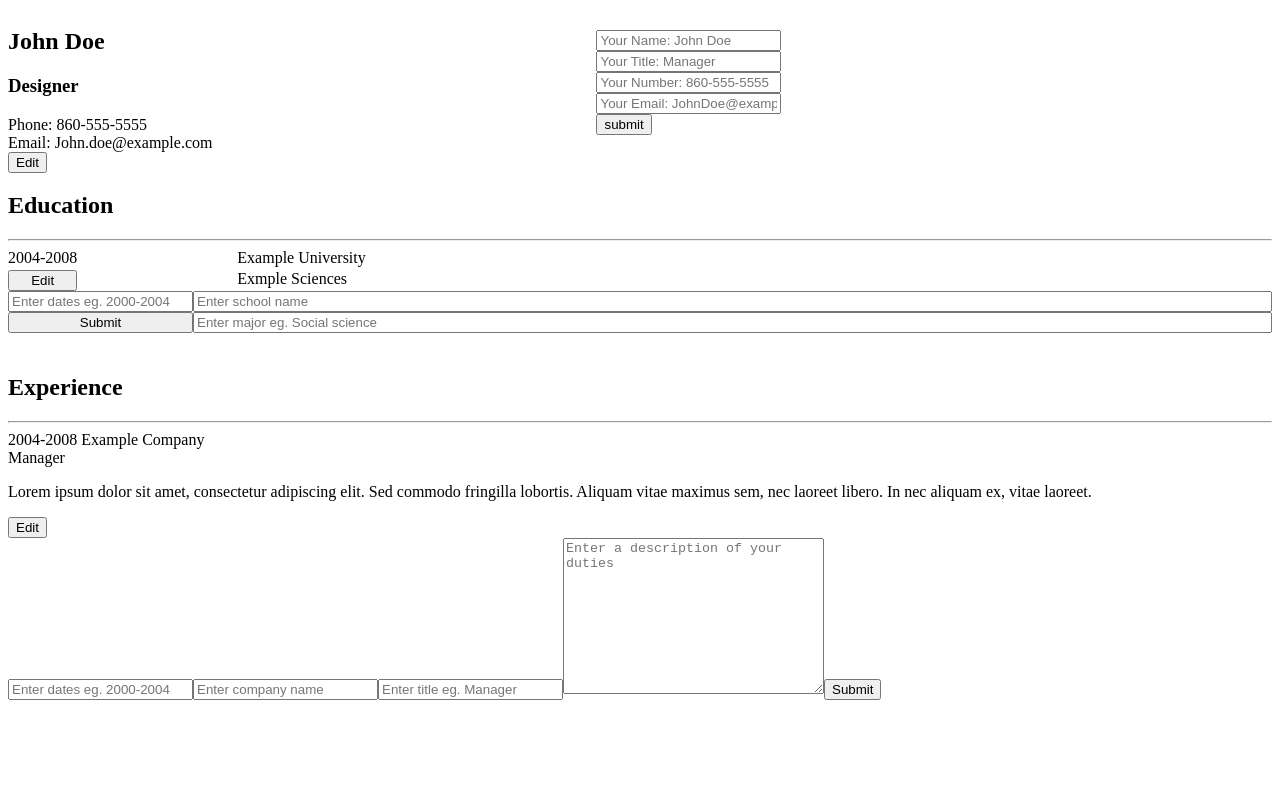
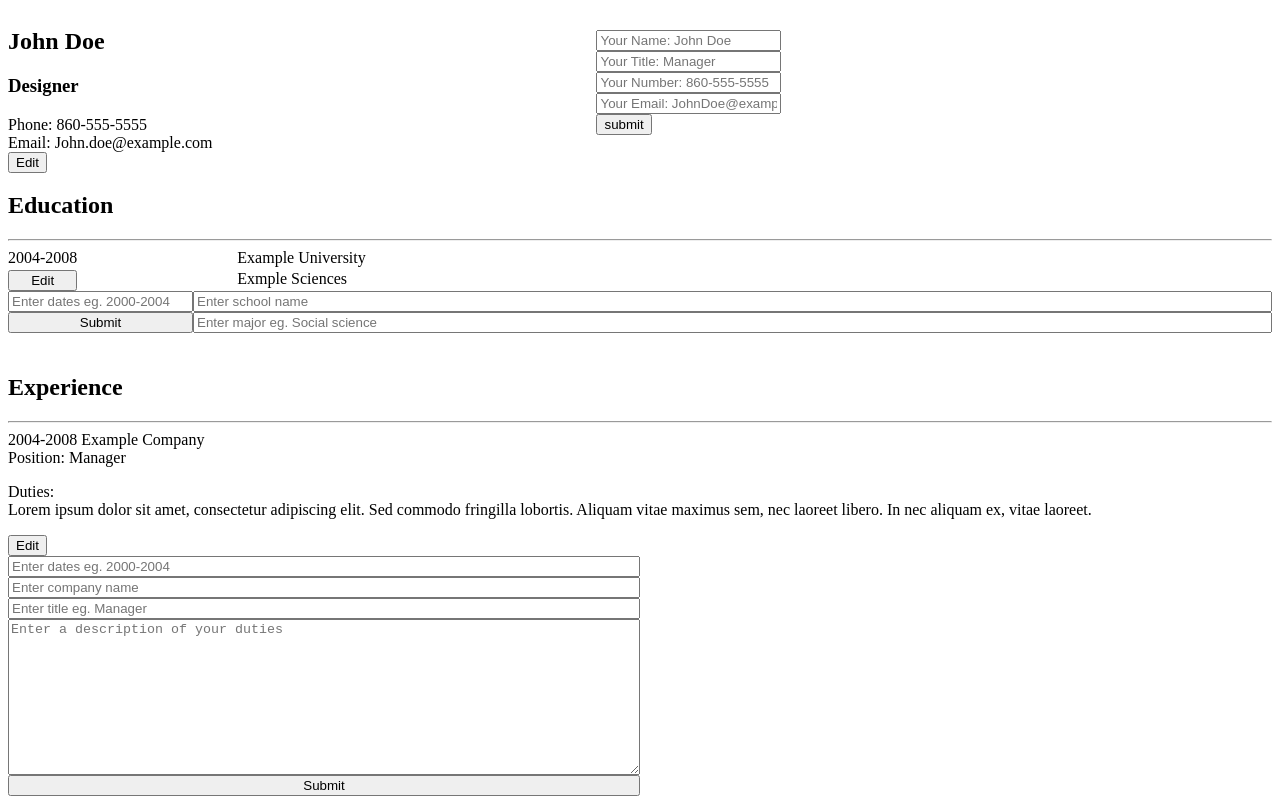
Before and after one commit to kmakai/Odin-cv-project, a React (Create React App) app: page / in a window 1280 px wide. Built offline with nearby package versions, Linux system fonts and the light colour scheme.

Commit message:
2 files modified, 1 added

```diff
--- a/src/App.js
+++ b/src/App.js
@@ -30,7 +30,7 @@ class App extends Component {
             dates: '2004-2008',
             companyName: 'Example Company',
             title: 'Manager',
-            desc: "Lorem ipsum dolor sit amet, consectetur adipiscing elit. Sed commodo fringilla lobortis. Aliquam vitae maximus sem, nec laoreet libero. In nec aliquam ex, vitae laoreet.",
+            desc: 'Lorem ipsum dolor sit amet, consectetur adipiscing elit. Sed commodo fringilla lobortis. Aliquam vitae maximus sem, nec laoreet libero. In nec aliquam ex, vitae laoreet.',
           },
         ],
       },
@@ -41,6 +41,8 @@ class App extends Component {
 
     this.handleEduSubmit = this.handleEduSubmit.bind(this);
     this.handleEduEdit = this.handleEduEdit.bind(this);
+
+    this.handleExpSubmit = this.handleExpSubmit.bind(this);
   }
 
   /* Info Section handlers  */
@@ -95,7 +97,7 @@ class App extends Component {
 
     this.setState({
       edu: {
-        entries: this.state.edu.entries.concat({
+        eduEntries: this.state.edu.eduEntries.concat({
           dates: datesInput.value,
           schoolName: schoolInput.value,
           major: majorInput.value,
@@ -110,7 +112,7 @@ class App extends Component {
     const datesInput = document.querySelector('#edu-dates');
     const schoolInput = document.querySelector('#edu-school');
     const majorInput = document.querySelector('#edu-major');
-    const arr = this.state.edu.entries;
+    const arr = this.state.edu.eduEntries;
 
     const [entryToEdit] = arr.splice(index, 1);
 
@@ -120,11 +122,53 @@ class App extends Component {
 
     this.setState({
       edu: {
-        entries: arr,
+        eduEntries: arr,
       },
     });
   }
   /* Education Section handlers */
+
+  /* Experience Section handlers */
+  handleExpSubmit(e) {
+    e.preventDefault();
+    const datesInput = document.querySelector('#exp-dates');
+    const companyInput = document.querySelector('#exp-company');
+    const titleInput = document.querySelector('#exp-title');
+    const descInput = document.querySelector('#exp-desc');
+
+    this.setState({
+      exp: {
+        expEntries: this.state.exp.expEntries.concat({
+          dates: datesInput.value,
+          companyName: companyInput.value,
+          title: titleInput.value,
+          desc: descInput.value,
+        }),
+      },
+    });
+  }
+
+  handleExpEdit(index) {
+    const datesInput = document.querySelector('#exp-dates');
+    const companyInput = document.querySelector('#exp-company');
+    const titleInput = document.querySelector('#exp-title');
+    const descInput = document.querySelector('#exp-desc');
+    const arr = this.state.exp.expEntries;
+    const [entryToEdit] = arr.splice(index, 1);
+
+    datesInput.value = entryToEdit.dates;
+    companyInput.value = entryToEdit.companyName;
+    titleInput.value = entryToEdit.title;
+    descInput.value = entryToEdit.desc;
+
+    this.setState({
+      exp: {
+        expEntries: arr,
+      },
+    });
+  }
+  /* Experience Section handlers */
+
   render() {
     const { info } = this.state;
     const { eduEntries } = this.state.edu;
@@ -139,7 +183,10 @@ class App extends Component {
           <h2>Education</h2>
           <hr />
           <div className="education-wrapper">
-            <Education eduEntries={eduEntries} handleEEdit={this.handleEduEdit} />
+            <Education
+              eduEntries={eduEntries}
+              handleEEdit={this.handleEduEdit}
+            />
             <EducationEdit handleEduSubmit={this.handleEduSubmit} />
           </div>
         </div>
@@ -147,8 +194,8 @@ class App extends Component {
           <h2>Experience</h2>
           <hr />
           <div className="experience-wrapper">
-            <Experience expEntries={expEntries}/>
-            <ExperienceEdit />
+            <Experience expEntries={expEntries} />
+            <ExperienceEdit handleExpSubmit={this.handleExpSubmit} />
           </div>
         </div>
       </div>
--- a/src/components/Experience.js
+++ b/src/components/Experience.js
@@ -1,4 +1,5 @@
 import React, { Component } from 'react';
+import '../styles/exp.css';
 
 class Experience extends Component {
   constructor(props) {
@@ -7,7 +8,7 @@ class Experience extends Component {
 
   render() {
     const { expEntries } = this.props;
-    const { handleExEdit } = this.props;
+    const { handleExpEdit } = this.props;
     return (
       <div className="exp-entries">
         {expEntries.map((entry, index) => (
@@ -15,9 +16,9 @@ class Experience extends Component {
             {' '}
             <span className="exp-entrydates">{entry.dates}</span> <span className="exp-entrycompany">{entry.companyName}</span>{' '}
             <br />
-            <span className="exp-entrytitle">{entry.title}</span>
-            <p className="exp-entrydesc">{entry.desc}</p>
-            <button onClick={() => handleExEdit(index)}>Edit</button>
+            <span className="exp-entrytitle">Position: {entry.title}</span>
+            <p className="exp-entrydesc">Duties: <br/>{entry.desc}</p>
+            <button onClick={() => handleExpEdit(index)}>Edit</button>
           </div>
         ))}
       </div>
@@ -31,10 +32,10 @@ class ExperienceEdit extends Component {
   }
 
   render() {
-    // const { handleExpSubmit } = this.props;
+    const { handleExpSubmit } = this.props;
     return (
       <div>
-        <form className="exp-form" >
+        <form className="exp-form" onSubmit={handleExpSubmit}>
           <input
             type="text"
             placeholder="Enter dates eg. 2000-2004"
@@ -46,7 +47,7 @@ class ExperienceEdit extends Component {
             placeholder="Enter title eg. Manager"
             id="exp-title"
           />
-          <textarea id="" cols="30" rows="10" placeholder="Enter a description of your duties"></textarea>
+          <textarea id="exp-desc" cols="30" rows="10" placeholder="Enter a description of your duties"></textarea>
           <button type="submit">Submit</button>
         </form>
       </div>
--- /dev/null
+++ b/src/styles/exp.css
@@ -0,0 +1,5 @@
+.exp-form {
+  display: flex;
+  flex-direction: column;
+  width: 50%;
+}
```
